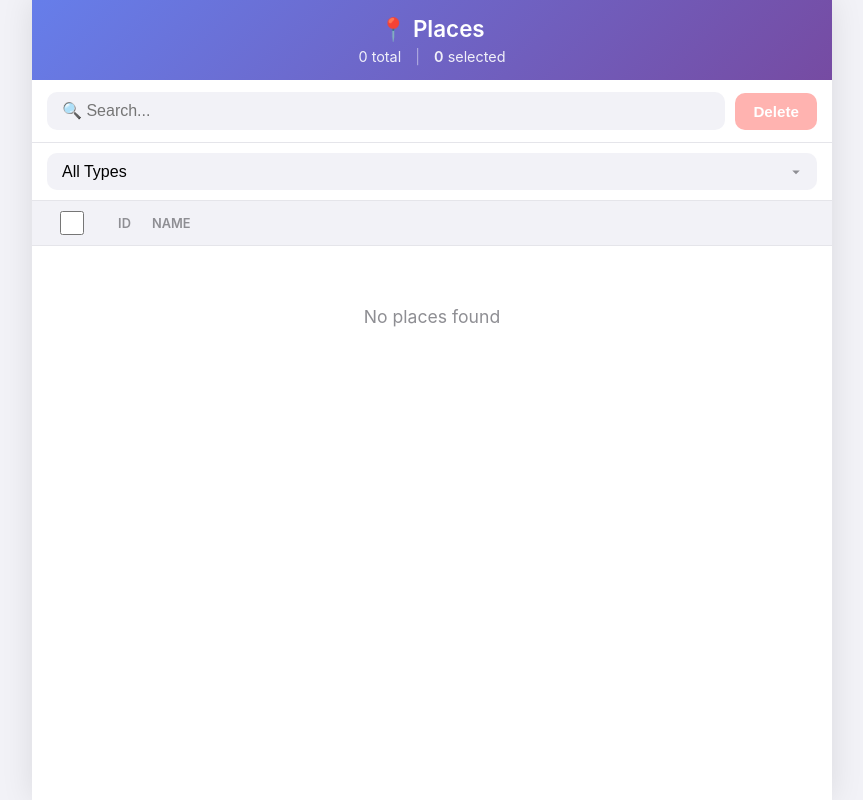
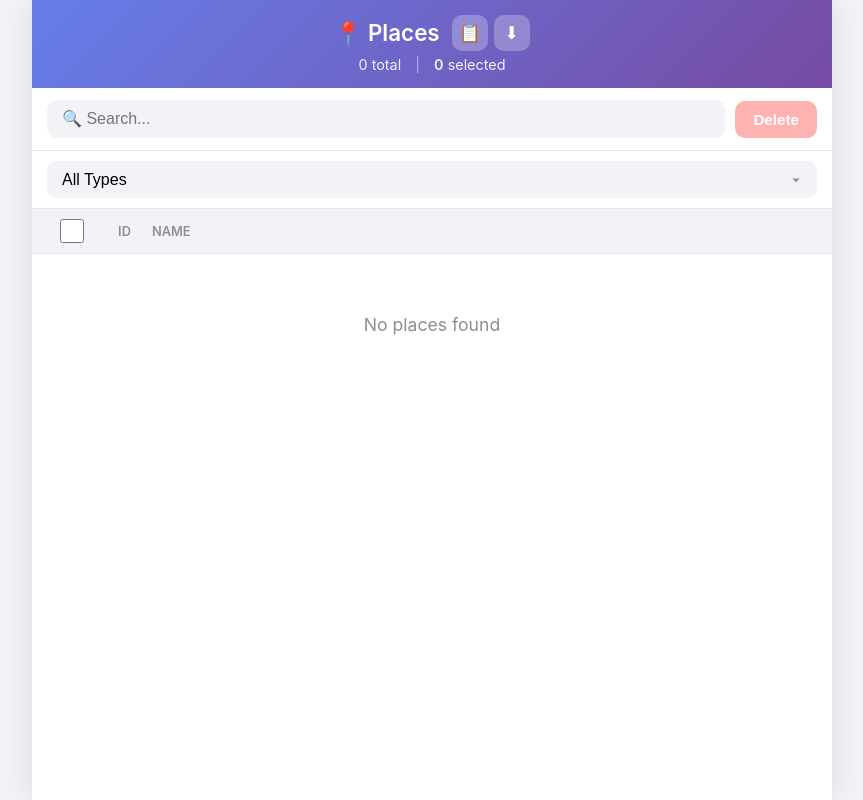
Before and after one commit to alibyh/nouakchott-places, a Flask app: page / in a window 1280 px wide. Shown: the whole page, without its empty margins (208-1071 px from the left). Run offline with Flask 3, Linux system fonts and the light colour scheme; data that the repository does not hold is empty.

Commit message:
download button added

```diff
--- a/static/style.css
+++ b/static/style.css
@@ -22,17 +22,50 @@ header {
     background: linear-gradient(135deg, #667eea 0%, #764ba2 100%);
     color: white;
     padding: 15px 20px;
-    text-align: center;
     flex-shrink: 0;
+}
+
+.header-top {
+    display: flex;
+    align-items: center;
+    justify-content: center;
+    gap: 12px;
+    margin-bottom: 5px;
 }
 
 header h1 {
     font-size: 1.4rem;
     font-weight: 600;
-    margin-bottom: 5px;
+    margin: 0;
+}
+
+.header-actions {
+    display: flex;
+    gap: 6px;
+}
+
+.btn-icon {
+    width: 36px;
+    height: 36px;
+    padding: 0;
+    border: none;
+    border-radius: 10px;
+    background: rgba(255, 255, 255, 0.25);
+    color: white;
+    font-size: 1.1rem;
+    cursor: pointer;
+    display: flex;
+    align-items: center;
+    justify-content: center;
+    transition: background 0.2s;
+}
+
+.btn-icon:active {
+    background: rgba(255, 255, 255, 0.4);
 }
 
 .stats {
+    text-align: center;
     font-size: 0.9rem;
     opacity: 0.9;
 }
@@ -57,9 +90,16 @@ header h1 {
     flex-shrink: 0;
 }
 
-.controls input {
+.search-wrap {
     flex: 1;
-    padding: 10px 15px;
+    position: relative;
+    display: flex;
+    align-items: center;
+}
+
+.search-wrap input {
+    width: 100%;
+    padding: 10px 36px 10px 15px;
     border: none;
     border-radius: 10px;
     background: #f2f2f7;
--- a/templates/index.html
+++ b/templates/index.html
@@ -10,7 +10,13 @@
 </head>
 <body>
     <header>
-        <h1>📍 Places</h1>
+        <div class="header-top">
+            <h1>📍 Places</h1>
+            <div class="header-actions">
+                <button id="copyJsonBtn" class="btn-icon" title="Copy JSON">📋</button>
+                <button id="downloadJsonBtn" class="btn-icon" title="Download JSON">⬇</button>
+            </div>
+        </div>
         <div class="stats">
             <span id="totalPlaces">0</span> total
             <span class="divider">|</span>
@@ -19,7 +25,10 @@
     </header>
 
     <div class="controls">
-        <input type="text" id="searchInput" placeholder="🔍 Search...">
+        <div class="search-wrap">
+            <input type="text" id="searchInput" placeholder="🔍 Search...">
+            <button id="clearSearchBtn" class="clear-btn hidden" type="button" title="Clear" aria-label="Clear search">×</button>
+        </div>
         <button id="deleteBtn" class="btn btn-danger" disabled>Delete</button>
     </div>
 
```
Also changed, not shown: other parts of static/style.css (+29 -1 lines), static/script.js (+48 -1 lines).
